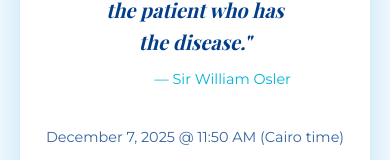
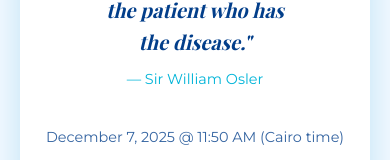
Before and after one commit to a7med-adel2002/Alexandria-Faculty-of-Medicine-Graduation-Countdown, a plain HTML site: page index.html in a window 390 px wide. Shown: the part 621-781 px from the top of the page. Drawn offline with nearby package versions, Linux system fonts and the light colour scheme.

Commit message:
Improved responsive design for small screens

```diff
--- a/index.html
+++ b/index.html
@@ -140,7 +140,7 @@
         margin: 2.5rem auto 1.5rem;
         max-width: 90%;
         opacity: 0;
-        transition: opacity 1.5s ease-in-out;
+        transition: opacity 0.75s ease-in-out;
         padding: 0.5rem;
       }
 
@@ -254,6 +254,11 @@
 
         .description {
           font-size: 1rem;
+        }
+
+        .quote-author {
+          text-align: center;
+          margin-right: 0;
         }
       }
 
```
